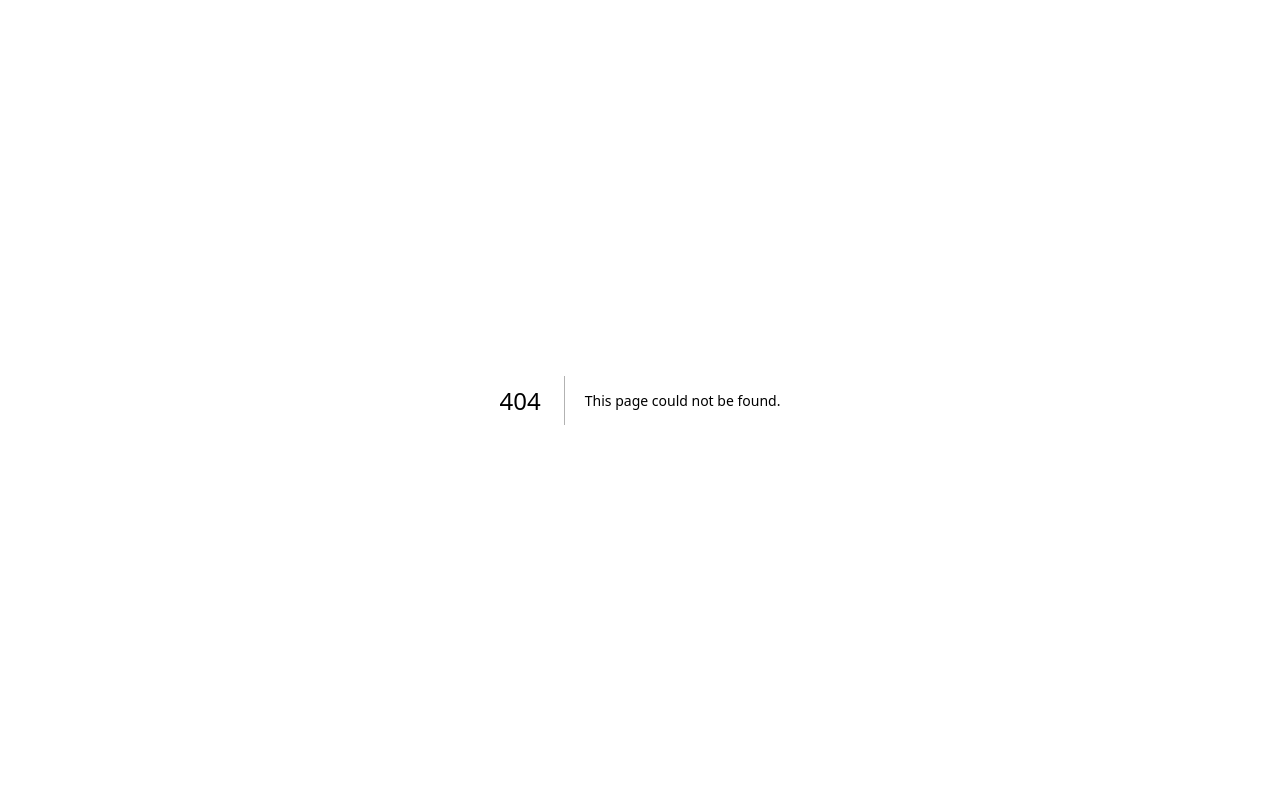
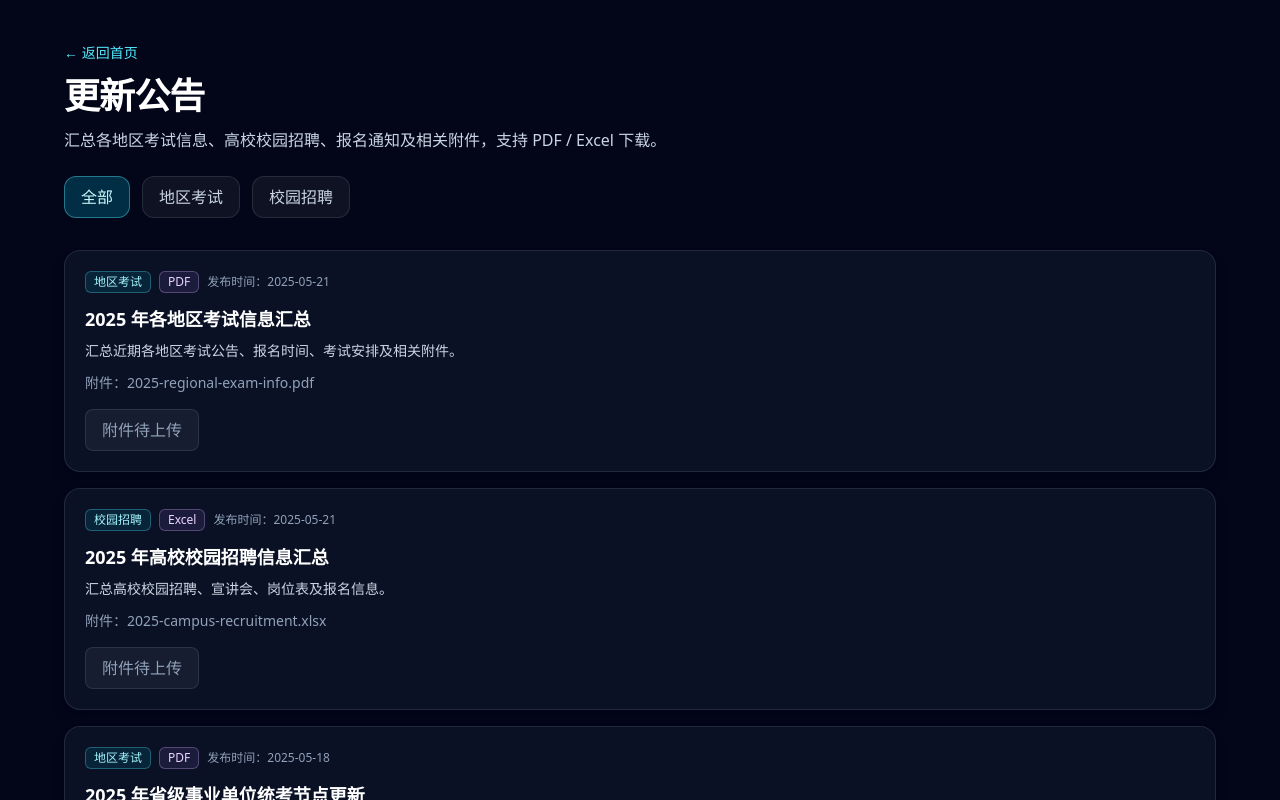
Before and after one commit to pancunzhi1124-pixel/xiaohongshu-interview-platform, a Next.js app: page /announcements in a window 1280 px wide. Before the commit this address had no page. Shown: the top 800 px of the page. Built offline with nearby package versions, Linux system fonts and the light colour scheme.

Commit message:
feat: add hero announcements panel and announcements page

```diff
--- /dev/null
+++ b/app/announcements/page.tsx
@@ -0,0 +1,98 @@
+"use client";
+
+import Link from "next/link";
+import { useMemo, useState } from "react";
+import {
+  announcementCategoryLabels,
+  announcementFileTypeLabels,
+  announcements,
+  type AnnouncementCategory,
+} from "@/data/announcements";
+
+type FilterKey = "all" | AnnouncementCategory;
+
+const filterOptions: { label: string; value: FilterKey }[] = [
+  { label: "全部", value: "all" },
+  { label: "地区考试", value: "regional-exam" },
+  { label: "校园招聘", value: "campus-recruitment" },
+];
+
+export default function AnnouncementsPage() {
+  const [filter, setFilter] = useState<FilterKey>("all");
+
+  const filteredAnnouncements = useMemo(() => {
+    const sorted = [...announcements].sort((a, b) => new Date(b.date).getTime() - new Date(a.date).getTime());
+    if (filter === "all") {
+      return sorted;
+    }
+    return sorted.filter((item) => item.category === filter);
+  }, [filter]);
+
+  return (
+    <main className="min-h-screen bg-slate-950 px-6 py-10 text-white md:px-10">
+      <div className="mx-auto max-w-6xl">
+        <Link href="/" className="text-sm text-cyan-300 transition-colors hover:text-cyan-200">
+          ← 返回首页
+        </Link>
+        <h1 className="mt-3 text-4xl font-bold tracking-tight">更新公告</h1>
+        <p className="mt-3 max-w-3xl text-slate-300">
+          汇总各地区考试信息、高校校园招聘、报名通知及相关附件，支持 PDF / Excel 下载。
+        </p>
+
+        <div className="mt-6 flex flex-wrap gap-3">
+          {filterOptions.map((option) => (
+            <button
+              key={option.value}
+              type="button"
+              onClick={() => setFilter(option.value)}
+              className={`rounded-xl border px-4 py-2 text-sm transition-colors ${
+                filter === option.value
+                  ? "border-cyan-300/40 bg-cyan-400/20 text-cyan-100"
+                  : "border-white/10 bg-white/5 text-slate-300 hover:bg-white/10"
+              }`}
+            >
+              {option.label}
+            </button>
+          ))}
+        </div>
+
+        <section className="mt-8 grid gap-4">
+          {filteredAnnouncements.map((item) => (
+            <article key={item.id} className="rounded-2xl border border-white/10 bg-slate-900/70 p-5 shadow-lg shadow-slate-950/30">
+              <div className="flex flex-wrap items-center gap-2 text-xs">
+                <span className="rounded-md border border-cyan-300/30 bg-cyan-400/10 px-2 py-0.5 text-cyan-200">
+                  {announcementCategoryLabels[item.category]}
+                </span>
+                <span className="rounded-md border border-purple-300/30 bg-purple-400/10 px-2 py-0.5 text-purple-200">
+                  {announcementFileTypeLabels[item.fileType]}
+                </span>
+                <span className="text-slate-400">发布时间：{item.date}</span>
+              </div>
+              <h2 className="mt-3 text-lg font-semibold">{item.title}</h2>
+              <p className="mt-2 text-sm text-slate-300">{item.description}</p>
+              <p className="mt-3 text-sm text-slate-400">附件：{item.fileName}</p>
+
+              {item.isAvailable ? (
+                <a
+                  href={item.fileUrl}
+                  download
+                  className="mt-4 inline-flex rounded-lg border border-cyan-300/30 bg-cyan-400/10 px-4 py-2 text-sm font-medium text-cyan-100 transition-colors hover:bg-cyan-400/20"
+                >
+                  下载附件
+                </a>
+              ) : (
+                <button
+                  type="button"
+                  disabled
+                  className="mt-4 inline-flex cursor-not-allowed rounded-lg border border-white/10 bg-white/5 px-4 py-2 text-sm font-medium text-slate-400"
+                >
+                  附件待上传
+                </button>
+              )}
+            </article>
+          ))}
+        </section>
+      </div>
+    </main>
+  );
+}
--- a/app/page.tsx
+++ b/app/page.tsx
@@ -1,7 +1,7 @@
 import Link from "next/link";
 import BankExplorer from "@/components/BankExplorer";
-import HomeAnnouncement from "@/components/home/HomeAnnouncement";
 import HomeNavbar from "@/components/home/HomeNavbar";
+import HeroAnnouncementsPanel from "@/components/home/HeroAnnouncementsPanel";
 import { interviewBanks } from "@/data/question-banks";
 import { examTypeCategories } from "@/data/question-pools/categories";
 import { loadStructuredInterviewQuestions } from "@/data/question-pools/structured";
@@ -27,10 +27,8 @@ export default async function HomePage() {
   return (
     <main id="top" className="min-h-screen overflow-x-hidden bg-slate-950 text-white">
       <HomeNavbar />
-      <HomeAnnouncement />
-
       <section className="relative isolate px-6 pb-16 pt-10 md:px-10 md:pt-14">
-        <div className="mx-auto grid max-w-6xl items-center gap-8 lg:grid-cols-2">
+        <div className="mx-auto grid max-w-6xl items-start gap-8 lg:grid-cols-[1.1fr_0.9fr] lg:gap-10">
           <div>
             <span className="inline-flex rounded-full border border-white/20 bg-white/10 px-3 py-1 text-xs text-slate-200">AI 面试练习平台</span>
             <h1 className="mt-4 text-4xl font-bold tracking-tight md:text-6xl">全类型 AI 结构化模拟面试</h1>
@@ -43,6 +41,9 @@ export default async function HomePage() {
                 浏览题库
               </a>
             </div>
+          </div>
+          <div className="w-full">
+            <HeroAnnouncementsPanel />
           </div>
         </div>
       </section>
--- /dev/null
+++ b/components/home/HeroAnnouncementsPanel.tsx
@@ -0,0 +1,46 @@
+import Link from "next/link";
+import { announcementCategoryLabels, announcementFileTypeLabels, announcements } from "@/data/announcements";
+
+const latestAnnouncements = [...announcements]
+  .sort((a, b) => new Date(b.date).getTime() - new Date(a.date).getTime())
+  .slice(0, 4);
+
+export default function HeroAnnouncementsPanel() {
+  return (
+    <aside className="rounded-2xl border border-cyan-400/20 bg-slate-900/70 p-5 shadow-lg shadow-cyan-900/20 backdrop-blur-sm">
+      <div className="mb-4">
+        <p className="text-sm font-semibold tracking-wide text-cyan-300">更新公告</p>
+        <p className="mt-1 text-xs text-slate-300">各地区考试信息 / 高校校园招聘 / 附件下载</p>
+      </div>
+
+      <div className="divide-y divide-white/10 rounded-xl border border-white/10 bg-slate-950/40">
+        {latestAnnouncements.map((item) => (
+          <Link
+            key={item.id}
+            href="/announcements"
+            className="block px-4 py-3 transition-colors hover:bg-white/5"
+          >
+            <div className="flex flex-wrap items-center gap-2 text-xs">
+              <span className="rounded-md border border-cyan-300/30 bg-cyan-400/10 px-2 py-0.5 text-cyan-200">
+                {announcementCategoryLabels[item.category]}
+              </span>
+              <span className="rounded-md border border-purple-300/30 bg-purple-400/10 px-2 py-0.5 text-purple-200">
+                {announcementFileTypeLabels[item.fileType]}
+              </span>
+              <span className="text-slate-400">{item.date}</span>
+            </div>
+            <h3 className="mt-2 line-clamp-1 text-sm font-semibold text-white">{item.title}</h3>
+            <p className="mt-1 line-clamp-2 text-xs leading-5 text-slate-300">{item.description}</p>
+          </Link>
+        ))}
+      </div>
+
+      <Link
+        href="/announcements"
+        className="mt-4 inline-flex items-center text-sm font-medium text-cyan-300 transition-colors hover:text-cyan-200"
+      >
+        查看全部公告 →
+      </Link>
+    </aside>
+  );
+}
--- a/components/home/HomeNavbar.tsx
+++ b/components/home/HomeNavbar.tsx
@@ -4,7 +4,7 @@ const navItems = [
   { label: "首页", href: "#top" },
   { label: "浏览题库", href: "#banks" },
   { label: "模拟面试", href: "/interview" },
-  { label: "更新公告", href: "#announcement" },
+  { label: "更新公告", href: "/announcements" },
   { label: "使用说明", href: "#features" },
 ];
 
--- /dev/null
+++ b/data/announcements.ts
@@ -0,0 +1,71 @@
+export type AnnouncementCategory = "regional-exam" | "campus-recruitment";
+export type AnnouncementFileType = "pdf" | "excel";
+
+export type Announcement = {
+  id: string;
+  title: string;
+  category: AnnouncementCategory;
+  date: string;
+  description: string;
+  fileType: AnnouncementFileType;
+  fileName: string;
+  fileUrl: string;
+  isAvailable?: boolean;
+};
+
+export const announcementCategoryLabels: Record<AnnouncementCategory, string> = {
+  "regional-exam": "地区考试",
+  "campus-recruitment": "校园招聘",
+};
+
+export const announcementFileTypeLabels: Record<AnnouncementFileType, string> = {
+  pdf: "PDF",
+  excel: "Excel",
+};
+
+export const announcements: Announcement[] = [
+  {
+    id: "regional-exam-2025-001",
+    title: "2025 年各地区考试信息汇总",
+    category: "regional-exam",
+    date: "2025-05-21",
+    description: "汇总近期各地区考试公告、报名时间、考试安排及相关附件。",
+    fileType: "pdf",
+    fileName: "2025-regional-exam-info.pdf",
+    fileUrl: "/announcements/files/2025-regional-exam-info.pdf",
+    isAvailable: false,
+  },
+  {
+    id: "campus-recruitment-2025-001",
+    title: "2025 年高校校园招聘信息汇总",
+    category: "campus-recruitment",
+    date: "2025-05-21",
+    description: "汇总高校校园招聘、宣讲会、岗位表及报名信息。",
+    fileType: "excel",
+    fileName: "2025-campus-recruitment.xlsx",
+    fileUrl: "/announcements/files/2025-campus-recruitment.xlsx",
+    isAvailable: false,
+  },
+  {
+    id: "regional-exam-2025-002",
+    title: "2025 年省级事业单位统考节点更新",
+    category: "regional-exam",
+    date: "2025-05-18",
+    description: "整理各省事业单位统考公告发布时间、资格审查与笔试安排。",
+    fileType: "pdf",
+    fileName: "2025-provincial-public-institutions.pdf",
+    fileUrl: "/announcements/files/2025-provincial-public-institutions.pdf",
+    isAvailable: false,
+  },
+  {
+    id: "campus-recruitment-2025-002",
+    title: "2025 届央国企校园招聘岗位清单",
+    category: "campus-recruitment",
+    date: "2025-05-15",
+    description: "按行业分类汇总央国企校招岗位、网申入口与时间窗口。",
+    fileType: "excel",
+    fileName: "2025-soe-campus-jobs.xlsx",
+    fileUrl: "/announcements/files/2025-soe-campus-jobs.xlsx",
+    isAvailable: false,
+  },
+];
```
Also changed, not shown: public/announcements/files/README.md (added).
